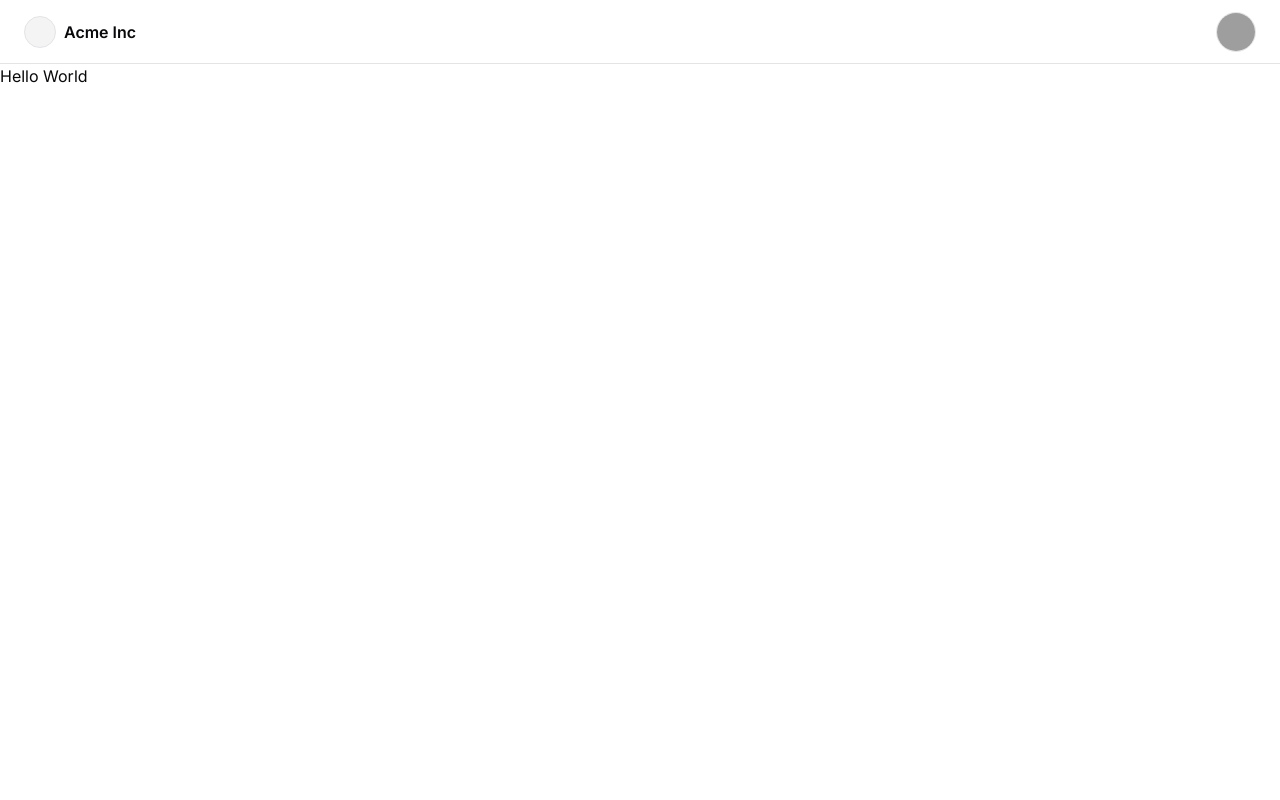
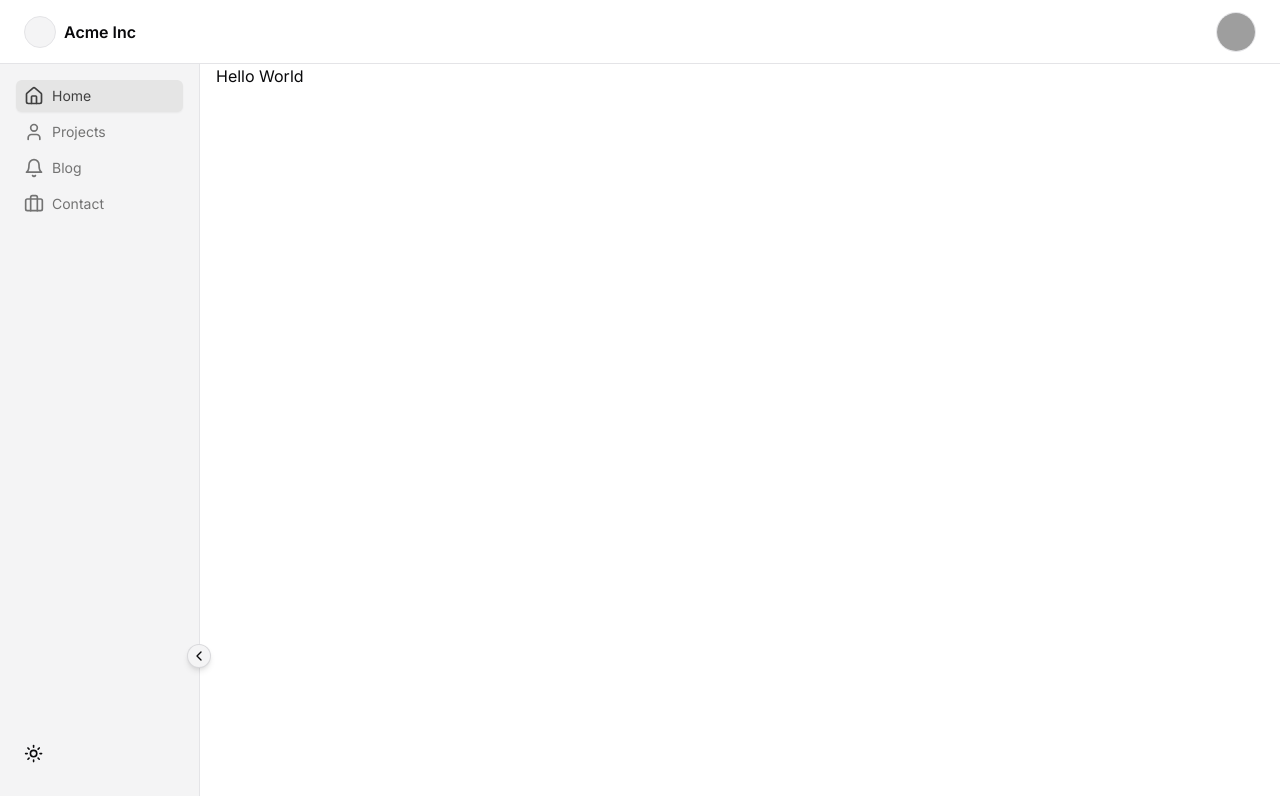
Before and after one commit to Mike-W00d/Portfolio-V2, a Next.js app: page / in a window 1280 px wide. Built offline with nearby package versions, Linux system fonts and the light colour scheme; grey boxes are pictures that could not be loaded.

Commit message:
sideNav added to project

```diff
--- a/package.json
+++ b/package.json
@@ -16,6 +16,7 @@
     "framer-motion": "^11.11.7",
     "lucide-react": "^0.451.0",
     "next": "14.2.5",
+    "next-themes": "^0.3.0",
     "radix-ui": "^1.0.1",
     "react": "^18",
     "react-dom": "^18",
--- a/src/app/layout.tsx
+++ b/src/app/layout.tsx
@@ -2,6 +2,7 @@ import type { Metadata } from "next";
 import { Inter } from "next/font/google";
 import "./globals.css";
 import Header from "./_sections/header";
+import SideNav from "@/components/side-nav";
 
 import Head from "next/head";
 
@@ -23,8 +24,17 @@ export default function RootLayout({
   return (
     <html lang="en">
       <body className={`bg-white ${inter.className}`}>
-        <Header />
-      {children}
+      <Header />
+          <div className="flex">
+            <SideNav />
+            <div className="w-full overflow-x-auto">
+              <div className="sm:h-[calc(99vh-60px)] overflow-auto ">
+                <div className="w-full flex justify-center mx-auto   overflow-auto h-[calc(100vh - 120px)] overflow-y-auto relative">
+                  <div className="w-full md:max-w-6xl">{children}</div>
+                </div>
+              </div>
+            </div>
+          </div>
       </body>
     </html>
   );
--- a/src/components/side-nav.tsx
+++ b/src/components/side-nav.tsx
@@ -1,11 +1,169 @@
-import React from 'react'
+'use client';
 
-const SideNav = () => {
+import { Fragment, useEffect, useState } from 'react';
+
+import Link from 'next/link';
+
+import {
+  Tooltip,
+  TooltipContent,
+  TooltipProvider,
+  TooltipTrigger,
+} from '@/components/ui/tooltip';
+import { NavItems } from '@/config';
+import { cn } from '@/lib/utils';
+import { ChevronLeft, ChevronRight } from 'lucide-react';
+
+import { ThemeToggle } from './theme-toggle';
+
+export default function SideNav() {
+  const navItems = NavItems();
+
+  const [isSidebarExpanded, setIsSidebarExpanded] = useState(() => {
+    if (typeof window !== 'undefined') {
+      const saved = window.localStorage.getItem('sidebarExpanded');
+      if (saved === null) {
+        return true;
+      }
+      return JSON.parse(saved);
+    }
+    return true; // default state if window is not defined
+  });
+
+  useEffect(() => {
+    if (typeof window !== 'undefined') {
+      window.localStorage.setItem(
+        'sidebarExpanded',
+        JSON.stringify(isSidebarExpanded),
+      );
+    }
+  }, [isSidebarExpanded]);
+
+  const toggleSidebar = () => {
+    setIsSidebarExpanded(!isSidebarExpanded);
+  };
+
   return (
-    <div>
-      SideNavbar
+    <div className="pr-4">
+      <div
+        className={cn(
+          isSidebarExpanded ? 'w-[200px]' : 'w-[68px]',
+          'border-r transition-all duration-300 ease-in-out transform hidden sm:flex h-full bg-accent',
+        )}
+      >
+        <aside className="flex h-full flex-col w-full break-words px-4 overflow-x-hidden columns-1">
+          {/* Top */}
+          <div className="mt-4 relative pb-2">
+            <div className="flex flex-col space-y-1">
+              {navItems.map((item, idx) => {
+                if (item.position === 'top') {
+                  return (
+                    <Fragment key={idx}>
+                      <div className="space-y-1">
+                        <SideNavItem
+                          label={item.name}
+                          icon={item.icon}
+                          path={item.href}
+                          active={item.active}
+                          isSidebarExpanded={isSidebarExpanded}
+                        />
+                      </div>
+                    </Fragment>
+                  );
+                }
+              })}
+            </div>
+          </div>
+          {/* Bottom */}
+          <div className="sticky bottom-0 mt-auto whitespace-nowrap mb-4 transition duration-200 block">
+            <ThemeToggle isDropDown={true} />
+            {navItems.map((item, idx) => {
+              if (item.position === 'bottom') {
+                return (
+                  <Fragment key={idx}>
+                    <div className="space-y-1">
+                      <SideNavItem
+                        label={item.name}
+                        icon={item.icon}
+                        path={item.href}
+                        active={item.active}
+                        isSidebarExpanded={isSidebarExpanded}
+                      />
+                    </div>
+                  </Fragment>
+                );
+              }
+            })}
+          </div>
+        </aside>
+        <div className="mt-[calc(calc(90vh)-40px)] relative">
+          <button
+            type="button"
+            className="absolute bottom-32 right-[-12px] flex h-6 w-6 items-center justify-center border border-muted-foreground/20 rounded-full bg-accent shadow-md hover:shadow-lg transition-shadow duration-300 ease-in-out"
+            onClick={toggleSidebar}
+          >
+            {isSidebarExpanded ? (
+              <ChevronLeft size={16} className='stroke-foreground'/>
+            ) : (
+              <ChevronRight size={16} className='stroke-foreground'/>
+            )}
+          </button>
+        </div>
+      </div>
     </div>
-  )
+  );
 }
 
-export default SideNav
+export const SideNavItem: React.FC<{
+  label: string;
+  icon: any;
+  path: string;
+  active: boolean;
+  isSidebarExpanded: boolean;
+}> = ({ label, icon, path, active, isSidebarExpanded }) => {
+  return (
+    <>
+      {isSidebarExpanded ? (
+        <Link
+          href={path}
+          className={`h-full relative flex items-center whitespace-nowrap rounded-md ${
+            active
+              ? 'font-base text-sm bg-neutral-200 shadow-sm text-neutral-700 dark:bg-neutral-800 dark:text-white'
+              : 'hover:bg-neutral-200 hover:text-neutral-700 text-neutral-500 dark:text-neutral-400 dark:hover:bg-neutral-800 dark:hover:text-white'
+          }`}
+        >
+          <div className="relative font-base text-sm py-1.5 px-2 flex flex-row items-center space-x-2 rounded-md duration-100">
+            {icon}
+            <span>{label}</span>
+          </div>
+        </Link>
+      ) : (
+        <TooltipProvider delayDuration={70}>
+          <Tooltip>
+            <TooltipTrigger>
+              <Link
+                href={path}
+                className={`h-full relative flex items-center whitespace-nowrap rounded-md ${
+                  active
+                    ? 'font-base text-sm bg-neutral-200 text-neutral-700 dark:bg-neutral-800 dark:text-white'
+                    : 'hover:bg-neutral-200 hover:text-neutral-700 text-neutral-500 dark:text-neutral-400 dark:hover:bg-neutral-800 dark:hover:text-white'
+                }`}
+              >
+                <div className="relative font-base text-sm p-2 flex flex-row items-center space-x-2 rounded-md duration-100">
+                  {icon}
+                </div>
+              </Link>
+            </TooltipTrigger>
+            <TooltipContent
+              side="left"
+              className="px-3 py-1.5 text-xs"
+              sideOffset={10}
+            >
+              <span>{label}</span>
+            </TooltipContent>
+          </Tooltip>
+        </TooltipProvider>
+      )}
+    </>
+  );
+};
--- /dev/null
+++ b/src/components/theme-toggle.tsx
@@ -0,0 +1,110 @@
+'use client';
+
+import React, { useEffect, useState } from 'react';
+
+import { cn } from '@/lib/utils';
+import { Monitor, Moon, Sun } from 'lucide-react';
+import { useTheme } from 'next-themes';
+
+import { Button } from './ui/button';
+import {
+  DropdownMenu,
+  DropdownMenuContent,
+  DropdownMenuItem,
+  DropdownMenuTrigger,
+} from './ui/dropdown-menu';
+
+export function ThemeToggle({ isDropDown = false }: { isDropDown?: boolean }) {
+  const [mounted, setMounted] = useState(false);
+  const { theme, setTheme } = useTheme();
+
+  useEffect(() => {
+    setMounted(true);
+  }, []);
+
+  if (!mounted) {
+    return null; // Or a loader, or whatever fallback you prefer
+  }
+  if (isDropDown) {
+    return (
+      <DropdownMenu>
+        <DropdownMenuTrigger asChild>
+          <Button
+            variant="ghost"
+            className="inline-flex items-center mb-2 px-2 h-9 gap-2 w-full justify-start whitespace-nowrap rounded-md text-sm font-base transition-colors disabled:pointer-events-none disabled:opacity-50  focus:outline-none"
+          >
+            <Sun
+              className={cn(
+                'h-[1.2rem] w-[1.2rem] rotate-0 scale-100 transition-all dark:-rotate-90 dark:scale-0 ',
+              )}
+            />
+            <Moon
+              className={cn(
+                'absolute h-[1.2rem] w-[1.2rem] rotate-90 scale-0 transition-all dark:rotate-0 dark:scale-100',
+              )}
+            />
+          </Button>
+        </DropdownMenuTrigger>
+        <DropdownMenuContent align="start">
+          <DropdownMenuItem
+            className="cursor-pointer"
+            onClick={() => setTheme('light')}
+          >
+            Light
+          </DropdownMenuItem>
+          <DropdownMenuItem
+            className="cursor-pointer"
+            onClick={() => setTheme('dark')}
+          >
+            Dark
+          </DropdownMenuItem>
+          <DropdownMenuItem
+            className="cursor-pointer"
+            onClick={() => setTheme('system')}
+          >
+            System
+          </DropdownMenuItem>
+        </DropdownMenuContent>
+      </DropdownMenu>
+    );
+  }
+  return (
+    <>
+      <div className="flex flex-row space-x-2 items-center rounded-full border p-1">
+        <button
+          className={cn(
+            theme === 'light'
+              ? 'bg-neutral-200 rounded-full'
+              : 'bg-transparent',
+            'p-1',
+          )}
+          onClick={() => setTheme('light')}
+        >
+          <Sun size={18} className="stroke-1" />
+        </button>
+
+        <button
+          className={cn(
+            theme === 'system'
+              ? 'bg-neutral-200 dark:bg-neutral-700 rounded-full'
+              : 'bg-transparent',
+            'p-1',
+          )}
+          onClick={() => setTheme('system')}
+        >
+          <Monitor size={18} className="stroke-1" />
+        </button>
+
+        <button
+          className={cn(
+            theme === 'dark' ? 'bg-neutral-700 rounded-full' : 'bg-transparent',
+            'p-1',
+          )}
+          onClick={() => setTheme('dark')}
+        >
+          <Moon size={18} className="stroke-1" />
+        </button>
+      </div>
+    </>
+  );
+}
```
Also changed, not shown: 1 other file (tests, documents, lock files or other folders).
